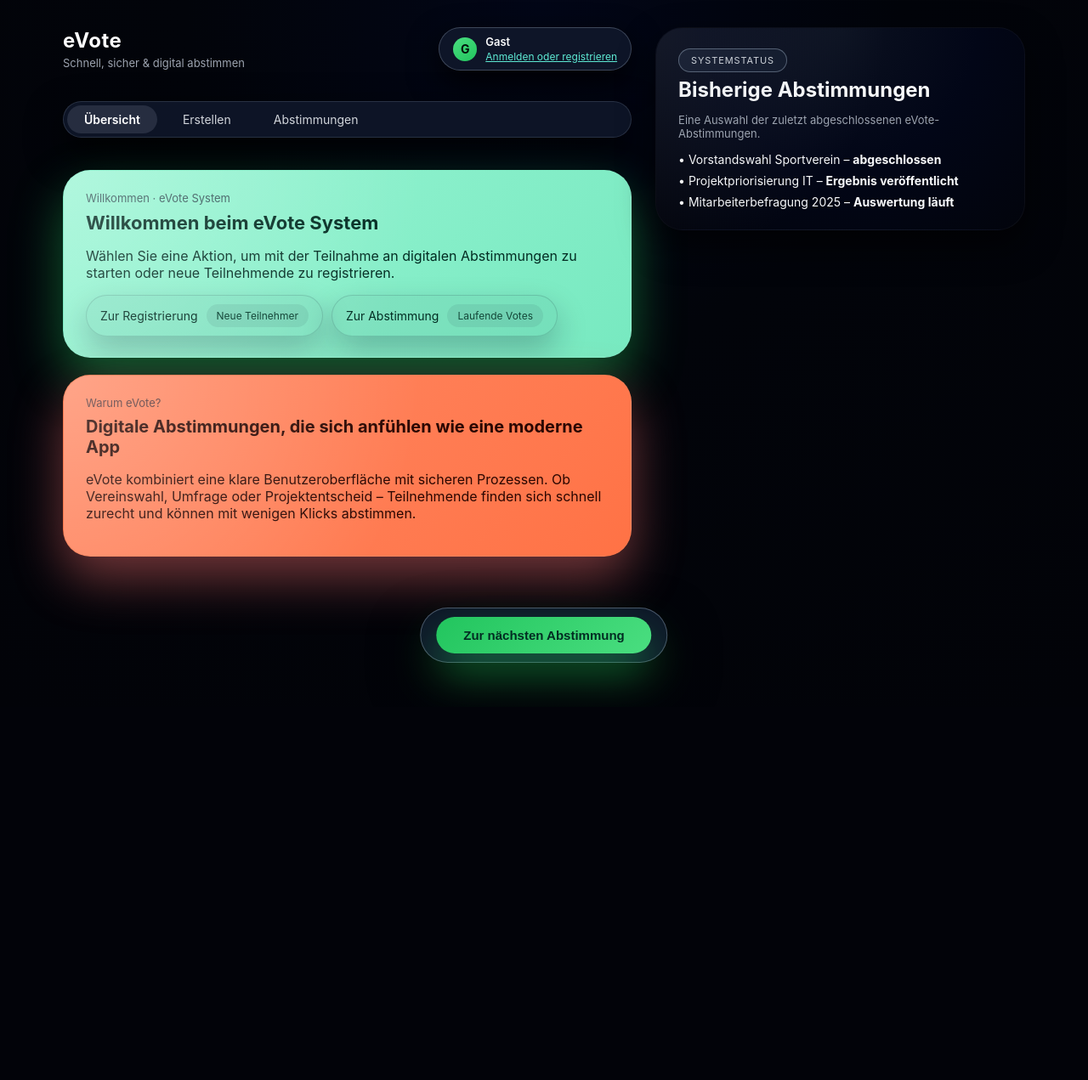
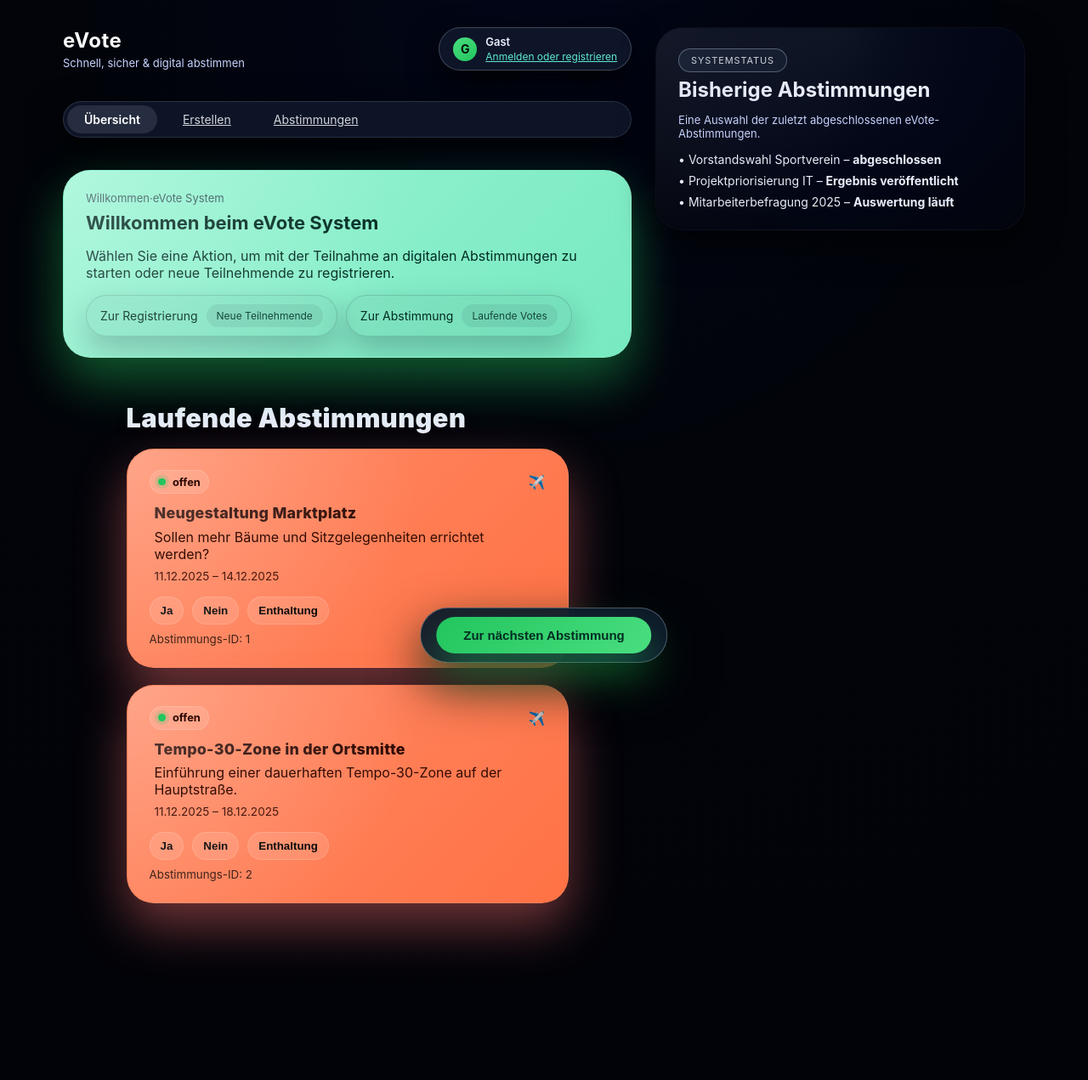
Before and after one commit to jacque-schu/MSE_eVote, a FastAPI app: page /startseite in a window 1280 px wide. Shown: the whole page at 85% size. Before the commit the page ends 819 px from the top, so only its background shows below. Run offline with FastAPI, Linux system fonts and the light colour scheme.

Commit message:
Abstimmungskarten

```diff
--- a/apps/main.py
+++ b/apps/main.py
@@ -1,25 +1,50 @@
 from pathlib import Path
 
-from fastapi import FastAPI, Request
+from fastapi import FastAPI, Request, Depends
 from fastapi.responses import HTMLResponse
 from fastapi.staticfiles import StaticFiles
 from fastapi.templating import Jinja2Templates
 
+from jinja2 import Environment, FileSystemLoader, select_autoescape
+
 from apps.buergerverwaltung.interfaces.rest.buerger_endpoints import router as buerger_router
+from apps.abstimmungsmanagement.application.services.abstimmungsuebersichts_service import (
+    AbstimmungsUebersichtsService,
+)
+from apps.abstimmungsmanagement.infrastructure.repositories.abstimmung_repository import (
+    InMemoryAbstimmungRepository,
+)
+
+# -------------------------------------------------------------------------
+# Dependencies
+# -------------------------------------------------------------------------
+def get_abstimmungs_service() -> AbstimmungsUebersichtsService:
+    return AbstimmungsUebersichtsService(InMemoryAbstimmungRepository())
 
 # -------------------------------------------------------------------------
 # Basispfade
 # -------------------------------------------------------------------------
 BASE_DIR = Path(__file__).resolve().parent.parent  # Projektroot
 
-# UI Templates liegen bspw. hier:
-# src/ui/common/templates/auth_choice.html
-# src/ui/common/templates/login.html
-# src/ui/common/templates/startseite.html
-# BC-spezifische Templates z.B. in src/ui/buergerverwaltung/templates/
+# -------------------------------------------------------------------------
+# Templating
+#   - Einzelne Loader bleiben für BC-spezifische Views.
+#   - Zusätzlich: gemeinsamer Loader, damit Partials aus anderen Ordnern
+#     (z. B. "abstimmungsmanagement/partials") überall importierbar sind.
+# -------------------------------------------------------------------------
 ui_templates = Jinja2Templates(directory=BASE_DIR / "apps" / "ui" / "common" / "templates")
 ui_templates_buergerverwaltung = Jinja2Templates(directory=BASE_DIR / "apps" / "ui" / "buergerverwaltung" / "templates")
+ui_templates_abstimmungen = Jinja2Templates(directory=BASE_DIR / "apps" / "ui" / "abstimmungsmanagement" / "templates")
 
+templates_env = Environment(
+    loader=FileSystemLoader([
+        BASE_DIR / "apps" / "ui" / "common" / "templates",
+        BASE_DIR / "apps" / "ui" / "abstimmungsmanagement" / "templates",
+        BASE_DIR / "apps" / "ui" / "buergerverwaltung" / "templates",
+    ]),
+    autoescape=select_autoescape(["html", "xml"]),
+)
+ui_templates_all = Jinja2Templates(env=templates_env)
 
 # -------------------------------------------------------------------------
 # Haupt-App
@@ -27,12 +52,20 @@ ui_templates_buergerverwaltung = Jinja2Templates(directory=BASE_DIR / "apps" / "
 app = FastAPI(title="MSE evote")
 app.include_router(buerger_router)
 
-# Statische Dateien (CSS, JS, Bilder) -> src/ui/common/styles und src/ui/<bc>/styles
-app.mount("/static/common", StaticFiles(directory=BASE_DIR / "apps" / "ui" / "common" / "styles"), name="static_common")
-app.mount("/static/buergerverwaltung", StaticFiles(directory=BASE_DIR / "apps" / "ui" /"buergerverwaltung" / "styles"), name="static_buergerverwaltung")
+# Statische Dateien (CSS, JS, Bilder)
+app.mount("/static/common",
+          StaticFiles(directory=BASE_DIR / "apps" / "ui" / "common" / "styles"),
+          name="static_common")
+app.mount("/static/buergerverwaltung",
+          StaticFiles(directory=BASE_DIR / "apps" / "ui" / "buergerverwaltung" / "styles"),
+          name="static_buergerverwaltung")
+app.mount("/static/abstimmungsmanagement",
+          StaticFiles(directory=BASE_DIR / "apps" / "ui" / "abstimmungsmanagement" / "styles"),
+          name="static_abstimmungsmanagement")
 
-
-
+# -------------------------------------------------------------------------
+# Health & Ping
+# -------------------------------------------------------------------------
 @app.get("/ping")
 async def ping():
     return {"msg": "pong"}
@@ -42,28 +75,43 @@ async def health_check():
     return {"status": "ok"}
 
 # -------------------------------------------------------------------------
-# Einstiegsseite: Auth-Auswahl (kommt als erstes)
+# Pages
 # -------------------------------------------------------------------------
 @app.get("/", response_class=HTMLResponse)
 async def root(request: Request):
-    return ui_templates.TemplateResponse(request, "auth_choice.html", {})
+    return ui_templates.TemplateResponse("auth_choice.html", {"request": request})
 
-# Optionaler Alias /auth -> login.html
 @app.get("/auth", response_class=HTMLResponse)
 async def auth_alias(request: Request):
-    return ui_templates.TemplateResponse(request, "login.html", {})
+    return ui_templates.TemplateResponse("login.html", {"request": request})
 
-# Login (GET) – gleiche Seite wie Root
 @app.get("/login", response_class=HTMLResponse)
 async def login_get(request: Request):
-    return ui_templates.TemplateResponse(request, "login.html", {})
+    return ui_templates.TemplateResponse("login.html", {"request": request})
 
-# Registrierung: Bürger registrieren (BC Bürgerverwaltung)
 @app.get("/registrierung", response_class=HTMLResponse)
 async def registrierung_startseite(request: Request):
-    return ui_templates_buergerverwaltung.TemplateResponse(request, "registrierung.html", {})
+    return ui_templates_buergerverwaltung.TemplateResponse("registrierung.html", {"request": request})
 
-# Startseite (Demo/Übersicht)
 @app.get("/startseite", response_class=HTMLResponse)
-async def startseite(request: Request):
-    return ui_templates.TemplateResponse(request, "startseite.html", {})
+async def startseite(
+    request: Request,
+    service: AbstimmungsUebersichtsService = Depends(get_abstimmungs_service),
+):
+    # Achtung: Startseite importiert Partials aus anderen Ordnern.
+    abstimmungen = service.alle_offenen_abstimmungen()
+    return ui_templates_all.TemplateResponse(
+        "startseite.html",
+        {"request": request, "abstimmungen": abstimmungen, "title": "Übersicht"},
+    )
+
+@app.get("/abstimmungen", response_class=HTMLResponse)
+async def list_abstimmungen(
+    request: Request,
+    service: AbstimmungsUebersichtsService = Depends(get_abstimmungs_service),
+):
+    abstimmungen = service.alle_offenen_abstimmungen()
+    return ui_templates_abstimmungen.TemplateResponse(
+        "abstimmungen.html",
+        {"request": request, "title": "Abstimmungen", "abstimmungen": abstimmungen},
+    )
--- /dev/null
+++ b/apps/ui/abstimmungsmanagement/styles/abstimmung.css
@@ -0,0 +1,191 @@
+/* =========================================
+   Abstimmungen – Mobile Card UI
+   Datei: apps/ui/abstimmungsmanagement/styles/abstimmung.css
+   ========================================= */
+
+/* ---- Design-Token (falls base.css nichts setzt) ---- */
+:root{
+  --bg: #0b1220;
+  --text: #e9eefb;
+  --muted: #c7d2fe;
+  --muted-2: #9aa3c7;
+  --ring: rgba(255,255,255,.14);
+  --glass: rgba(255,255,255,.12);
+  --glass-strong: rgba(255,255,255,.2);
+  --success: #22c55e;
+  --shadow-lg: 0 20px 40px rgba(0,0,0,.35);
+}
+
+/* ---- Page Rahmen ---- */
+.page-abstimmungen{
+  background: radial-gradient(1200px 600px at 20% -10%, rgba(99,102,241,.25), transparent 60%),
+              radial-gradient(1000px 520px at 90% -20%, rgba(56,189,248,.18), transparent 55%),
+              var(--bg);
+  color: var(--text);
+  min-height: 100dvh;
+  padding: clamp(16px, 3vw, 32px);
+}
+
+.abst-headline{
+  font-size: clamp(1.6rem, 2.4vw, 2.2rem);
+  font-weight: 900;
+  letter-spacing: .4px;
+  margin: 8px auto 18px;
+  color: var(--text);
+  text-shadow: 0 2px 12px rgba(0,0,0,.35);
+  max-width: 520px;
+}
+
+/* ---- Feed-Layout wie Smartphone ---- */
+.mobile-feed{
+  max-width: 520px;
+  margin: 0 auto 64px;
+  display: grid;
+  gap: 18px;
+}
+
+/* ---- Karte – blauer App-Gradient ---- */
+.poll-card{
+  position: relative;
+  border-radius: 22px;
+  padding: 14px 14px 12px;
+  background: linear-gradient(180deg, #4f46e5 0%, #3b82f6 55%, #2563eb 100%);
+  color: #00000;
+  box-shadow: var(--shadow-lg), inset 0 -80px 120px rgba(0,0,0,.12);
+  overflow: hidden;
+  border: 1px solid rgba(255,255,255,.06);
+}
+
+/* dezent „Inset“ unten wie im Mock */
+.poll-card::after{
+  content:"";
+  position:absolute; inset: auto 12px 12px 12px;
+  height: 52px;
+  border-radius: 16px;
+  background: rgba(0,0,0,.08);
+  filter: blur(26px);
+  pointer-events:none;
+}
+
+/* ---- Top-Zeile ---- */
+.poll-card__top{
+  display:flex; align-items:center; justify-content:space-between;
+}
+
+.poll-badge{
+  display:inline-flex; align-items:center; gap:.5rem;
+  font-size:.8rem; font-weight:700;
+  color:#00000;
+  background: var(--glass);
+  padding:.35rem .6rem; border-radius:999px;
+  border: 1px solid rgba(255,255,255,.14);
+  backdrop-filter: blur(6px);
+}
+
+.poll-badge .badge-dot{
+  width:.55rem; height:.55rem; border-radius:50%;
+  background: var(--success);
+  box-shadow: 0 0 0 4px rgba(34,197,94,.18);
+}
+
+.poll-card .plane{
+  color: rgba(255,255,255,.78);
+}
+
+/* ---- Body ---- */
+.poll-card__body{ padding:12px 6px 6px; }
+
+.poll-title{
+  margin:0 0 6px 0;
+  font-size: clamp(1.05rem, 1.4vw, 1.2rem);
+  line-height:1.25;
+  font-weight:850;
+  letter-spacing:.2px;
+  color:#00000;
+}
+
+.poll-text{
+  margin:0 0 8px 0;
+  color:#00000;
+  opacity:.95;
+}
+
+.poll-meta{
+  margin:0;
+  font-size:.85rem;
+  color:#00000;
+  opacity:.85;
+}
+
+/* ---- CTA „Tap to …“ ---- */
+.poll-card__cta{ margin:10px 0 6px; }
+
+.cta-pill{
+  width:100%;
+  border:0;
+  padding:12px 16px;
+  border-radius:18px;
+  font-weight:800;
+  letter-spacing:.2px;
+  color:#000000;
+  background: var(--glass);
+  border:1px solid var(--ring);
+  backdrop-filter: blur(8px);
+  cursor:pointer;
+  transition: background .15s ease, transform .05s ease;
+}
+.cta-pill:hover{ background: var(--glass-strong); }
+.cta-pill:active{ transform: translateY(1px); }
+
+/* ---- Vote Pills ---- */
+.vote-pills{
+  margin-top:10px;
+  display:flex; gap:10px; flex-wrap:wrap;
+}
+
+.pill{
+  border:0;
+  padding:8px 12px;
+  border-radius:999px;
+  font-weight:800;
+  background: var(--glass);
+  border:1px solid var(--ring);
+  color:#000000;
+  cursor:pointer;
+  transition: background .15s ease, transform .05s ease;
+}
+.pill:hover{ background: var(--glass-strong); }
+.pill:active{ transform: translateY(1px); }
+
+/* ---- Footer ---- */
+.poll-card__foot{
+  margin-top:4px;
+  color:#000000;
+  opacity:.75;
+}
+
+/* ---- Leerer Zustand ---- */
+.abst-empty{
+  max-width:520px; margin:32px auto;
+  color: var(--muted);
+  opacity:.9;
+}
+
+/* ---- Fokus und Accessiblity ---- */
+.cta-pill:focus-visible,
+.pill:focus-visible{
+  outline: 2px solid #a5b4fc;
+  outline-offset: 2px;
+  box-shadow: 0 0 0 4px rgba(165,180,252,.25);
+}
+
+/* ---- Responsive Feinschliff ---- */
+@media (min-width: 640px){
+  .mobile-feed{ gap: 20px; }
+  .poll-card{ border-radius: 24px; padding: 16px 16px 14px; }
+}
+
+@media (max-width: 360px){
+  .poll-title{ font-size: 1rem; }
+  .vote-pills{ gap: 8px; }
+}
--- /dev/null
+++ b/apps/ui/abstimmungsmanagement/templates/abstimmung_cards.html
@@ -0,0 +1,44 @@
+{# apps/ui/abstimmungsmanagement/templates/abstimmung_cards.html #}
+
+<section class="section" aria-label="Laufende Abstimmungen" style="max-width:720px;margin:24px auto 64px;">
+  <h2 class="abst-headline" style="margin-top:8px;">Laufende Abstimmungen</h2>
+
+  {% if abstimmungen and abstimmungen|length > 0 %}
+    <div class="mobile-feed">
+      {% for a in abstimmungen %}
+      <article class="card salmon">
+        <div class="poll-card__top">
+          <span class="poll-badge"><span class="badge-dot"></span>
+            {{ a.status.value if a.status is defined else a.status }}
+          </span>
+          <span class="plane" aria-hidden="true">✈️</span>
+        </div>
+
+        <div class="poll-card__body">
+          <h3 class="poll-title">{{ a.titel }}</h3>
+          <p class="poll-text">{{ a.beschreibung }}</p>
+          <p class="poll-meta">
+            {% if a.startDatum %}{{ a.startDatum.strftime("%d.%m.%Y") }}{% else %}—{% endif %}
+            –
+            {% if a.endDatum %}{{ a.endDatum.strftime("%d.%m.%Y") }}{% else %}—{% endif %}
+          </p>
+        </div>
+
+        <div class="poll-card__cta">
+          <form method="post" action="/abstimmungen/{{ a.abstimmungsID }}/stimme" class="vote-pills">
+            <button class="pill" name="option" value="Ja" type="submit">Ja</button>
+            <button class="pill" name="option" value="Nein" type="submit">Nein</button>
+            <button class="pill" name="option" value="Enthaltung" type="submit">Enthaltung</button>
+          </form>
+        </div>
+
+        <div class="poll-card__foot">
+          <small>Abstimmungs-ID: {{ a.abstimmungsID }}</small>
+        </div>
+      </article>
+      {% endfor %}
+    </div>
+  {% else %}
+    <p class="abst-empty">Aktuell keine offenen Abstimmungen.</p>
+  {% endif %}
+</section>
--- a/apps/ui/common/templates/startseite.html
+++ b/apps/ui/common/templates/startseite.html
@@ -1,13 +1,14 @@
 <!DOCTYPE html>
 <html lang="de">
 <head>
-    <meta charset="UTF-8">
-    <meta name="viewport" content="width=device-width, initial-scale=1.0">
-    <title>eVote Hauptseite</title>
+  <meta charset="UTF-8" />
+  <meta name="viewport" content="width=device-width, initial-scale=1.0"/>
+  <title>{{ title or "eVote Hauptseite" }}</title>
 
+  <!-- Basis-Styles -->
   <link rel="stylesheet" href="{{ url_for('static_common', path='base.css') }}">
-
-
+  <!-- Karten-/Feed-Styles -->
+  <link rel="stylesheet" href="{{ url_for('static_abstimmungsmanagement', path='abstimmung.css') }}">
 </head>
 <body>
 <div class="app">
@@ -15,14 +16,12 @@
        Linke Spalte (Feed)
        ======================= -->
   <main class="feed">
-
-        <!-- Topbar mit Gast rechts -->
+    <!-- Topbar -->
     <header class="topbar">
       <div class="brand">
         <div class="title">eVote</div>
         <div class="mute">Schnell, sicher &amp; digital abstimmen</div>
       </div>
-
       <div class="user-pill">
         <div class="avatar">G</div>
         <div class="user-meta">
@@ -32,35 +31,31 @@
       </div>
     </header>
 
-        <div class="tabs">
+    <!-- Tabs -->
+    <nav class="tabs" aria-label="Navigation">
       <div class="tab active">Übersicht</div>
-            <div class="tab">Erstellen</div>
-            <div class="tab">Abstimmungen</div>
-        </div>
+      <a class="tab" href="/erstellen">Erstellen</a>
+      <a class="tab" href="/abstimmungen">Abstimmungen</a>
+    </nav>
 
     <!-- Willkommenskarte -->
     <section class="card mint is-relative">
       <div class="meta">
-                <span>Willkommen</span>
-                <span>·</span>
-                <span>eVote System</span>
+        <span>Willkommen</span><span>·</span><span>eVote System</span>
       </div>
 
-            <h1 class="question">
-                Willkommen beim eVote System
-            </h1>
+      <h1 class="question">Willkommen beim eVote System</h1>
       <p>
         Wählen Sie eine Aktion, um mit der Teilnahme an digitalen Abstimmungen zu starten
         oder neue Teilnehmende zu registrieren.
       </p>
 
-            <div class="options" style="margin-top: 16px;">
+      <div class="options" style="margin-top:16px;">
         <a href="/registrierung" class="option">
           <span>Zur Registrierung</span>
-                    <span class="count">Neue Teilnehmer</span>
+          <span class="count">Neue Teilnehmende</span>
         </a>
-
-                <a href="/abstimmung" class="option">
+        <a href="/abstimmungen" class="option">
           <span>Zur Abstimmung</span>
           <span class="count">Laufende Votes</span>
         </a>
@@ -68,50 +63,33 @@
     </section>
 
     <!-- Info-Karte -->
-        <section class="card salmon">
-            <div class="meta">
-                <span>Warum eVote?</span>
-            </div>
-            <div class="question" style="font-size: 20px;">
-                Digitale Abstimmungen, die sich anfühlen wie eine moderne App
-            </div>
-            <p>
-                eVote kombiniert eine klare Benutzeroberfläche mit sicheren Prozessen.
-                Ob Vereinswahl, Umfrage oder Projektentscheid – Teilnehmende finden
-                sich schnell zurecht und können mit wenigen Klicks abstimmen.
-            </p>
-        </section>
 
+    <!-- Laufende Abstimmungen (aus gemeinsamer Template-Datei) -->
+    {% include "abstimmung_cards.html" %}
   </main>
 
   <!-- =======================
        Rechte Spalte (Side)
        ======================= -->
   <aside class="side">
-
-        <!-- Systemstatus-Karte: vergangene Abstimmungen -->
     <section class="card profile">
-            <span class="badge">Systemstatus</span>
-            <h2 style="margin: 6px 0 4px;">Bisherige Abstimmungen</h2>
-            <p class="mute" style="margin-bottom: 14px;">
+      <span class="badge">SYSTEMSTATUS</span>
+      <h2 style="margin:6px 0 4px;">Bisherige Abstimmungen</h2>
+      <p class="mute" style="margin-bottom:14px;">
         Eine Auswahl der zuletzt abgeschlossenen eVote-Abstimmungen.
       </p>
-
-            <ul style="list-style:none; padding:0; margin:0; display:grid; gap:8px; font-size:14px;">
+      <ul style="list-style:none;padding:0;margin:0;display:grid;gap:8px;font-size:14px;">
         <li>• Vorstandswahl Sportverein – <strong>abgeschlossen</strong></li>
         <li>• Projektpriorisierung IT – <strong>Ergebnis veröffentlicht</strong></li>
         <li>• Mitarbeiterbefragung 2025 – <strong>Auswertung läuft</strong></li>
       </ul>
     </section>
-
-        <!-- (Gelbe Karte ist entfernt) -->
-
   </aside>
 </div>
 
-<!-- Sticky-Button unten bleibt, falls du ihn magst -->
+<!-- Optionaler Sticky-Button unten -->
 <div class="postbar">
-    <button class="btn-post" onclick="window.location.href='/abstimmung'">
+  <button class="btn-post" onclick="window.location.href='/abstimmungen'">
     Zur nächsten Abstimmung
   </button>
 </div>
```
Also changed, not shown: apps/abstimmungsmanagement/infrastructure/repositories/abstimmung_repository.py (added, +49 -0 lines), apps/buergerverwaltung/infrastructure/persistence/buerger_db.json (+27 -0 lines), apps/ui/abstimmungsmanagement/templates/abstimmungen.html (added, +64 -0 lines), apps/__init__.py (deleted), apps/abstimmungsmanagement/application/services/abstimmungsuebersichts_service.py (line endings or trailing spaces), apps/abstimmungsmanagement/infrastructure/__init__.py (added), apps/abstimmungsmanagement/infrastructure/repositories/__init__.py (added). Lines whose indentation alone changed are shown as unchanged.
